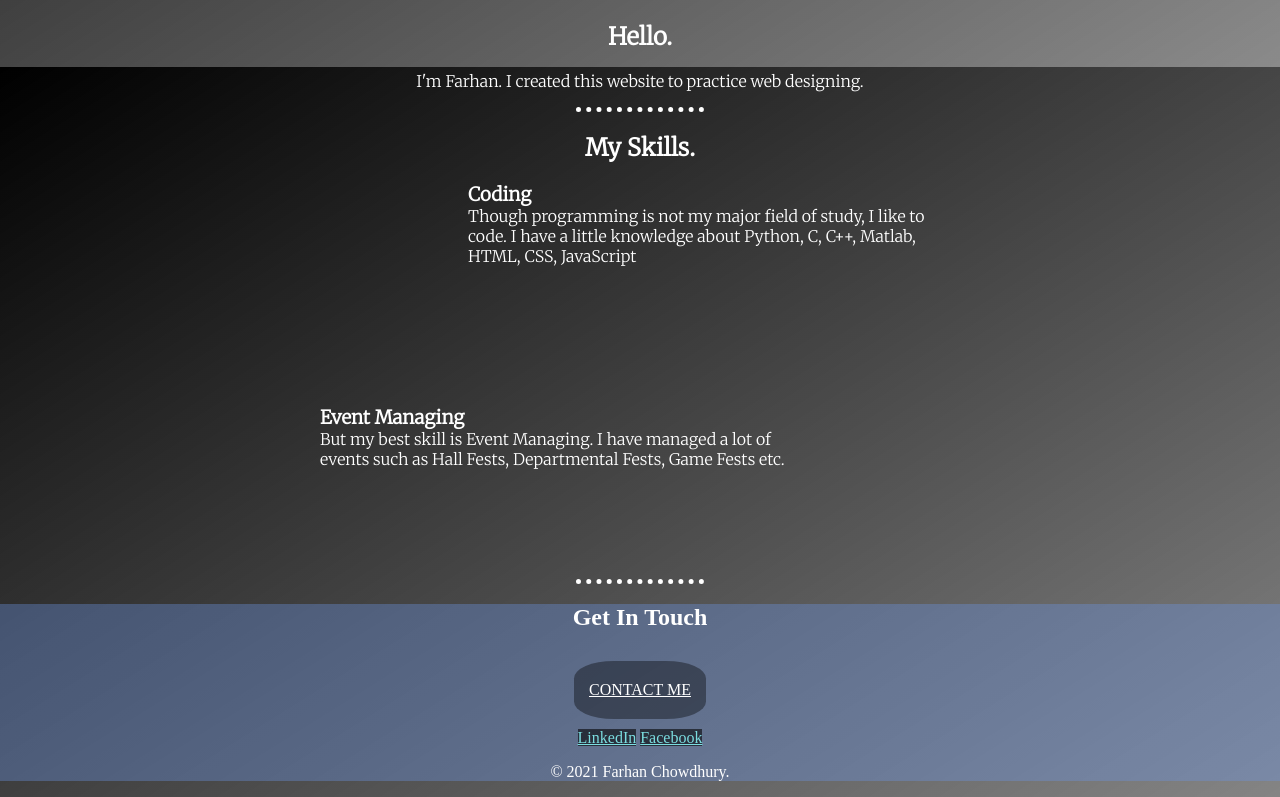
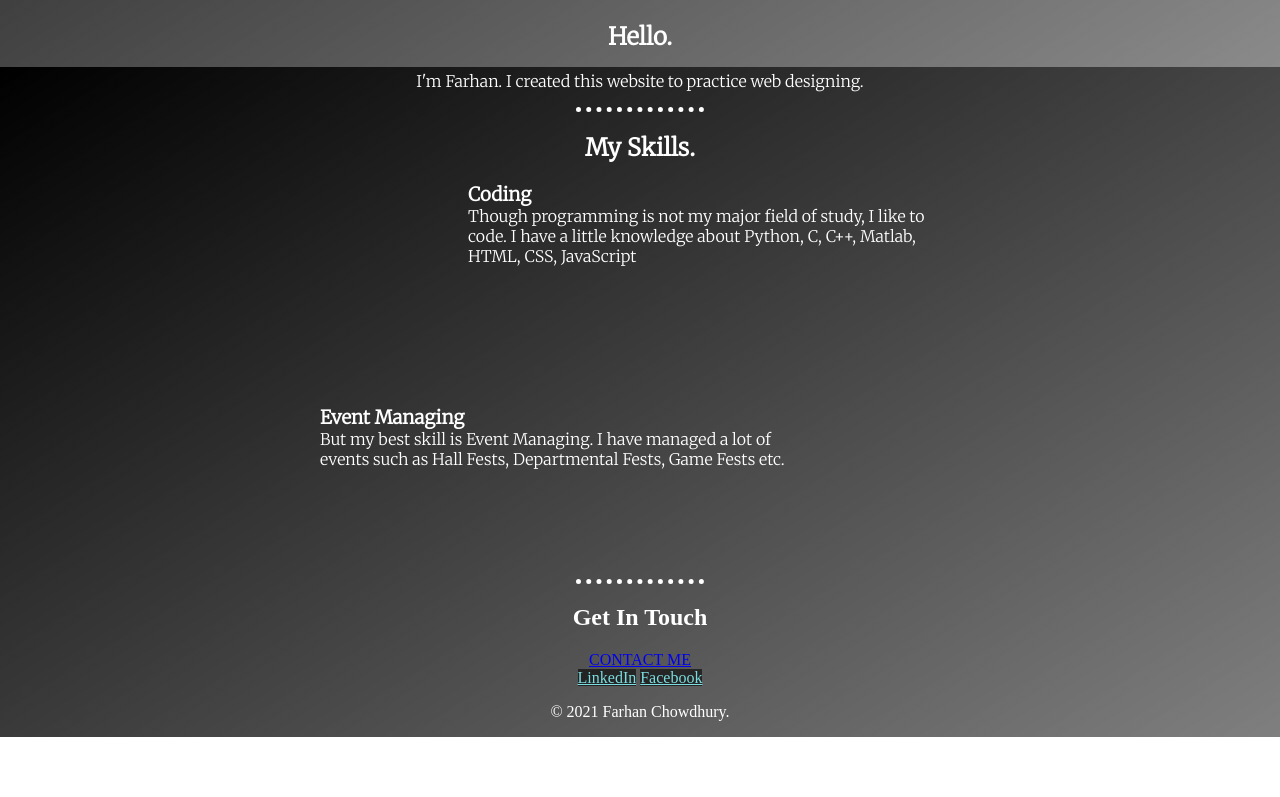
Before and after one commit to FarhanNBL/Website, a plain HTML site: page about.html in a window 1280 px wide. Shown: the part 733-1530 px from the top of the page. After the commit the page ends 1470 px from the top, so only its background shows below. Drawn offline with Linux system fonts and the light colour scheme; grey boxes are pictures that could not be loaded; a web font is replaced by a local one.

Commit message:
Update style-about.css

```diff
--- a/style/style-about.css
+++ b/style/style-about.css
@@ -18,8 +18,8 @@ body {
   right: 20%;
 }
 
-.bottom-container{
-  background-color:  rgba(106, 148, 226, 0.37);
+/* .bottom-container{
+  background-color:  rgba(106, 148, 226, 0.37); */
 }
 .btn {
   margin: 10px auto;
@@ -37,9 +37,9 @@ body {
   color: #11999e;
 }
 
-.contact-me{
+/* .contact-me{
   background-color: rgba(106, 148, 226, 0.37);
-}
+} */
 
 .footer-link {
   color: #7bdde0;
```
